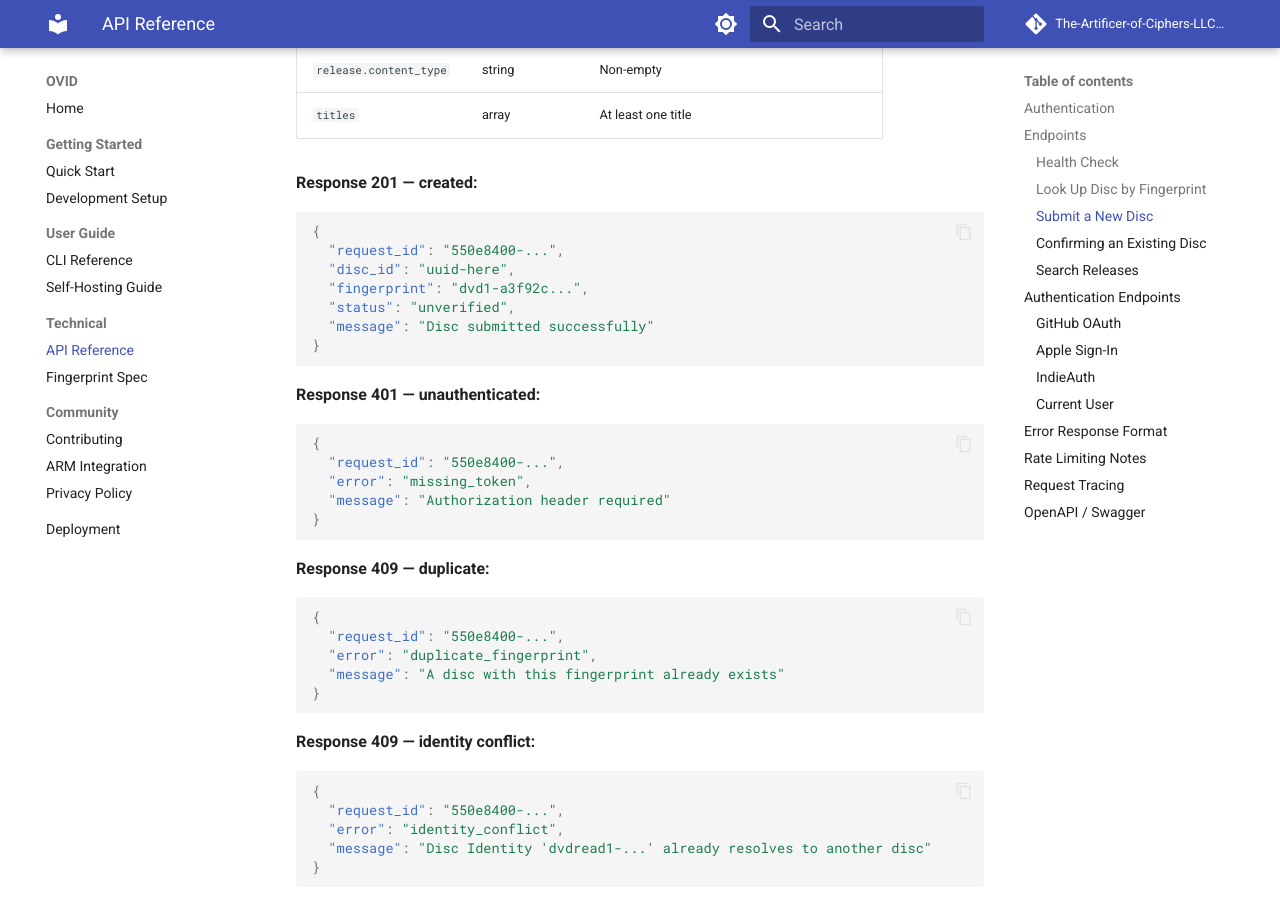
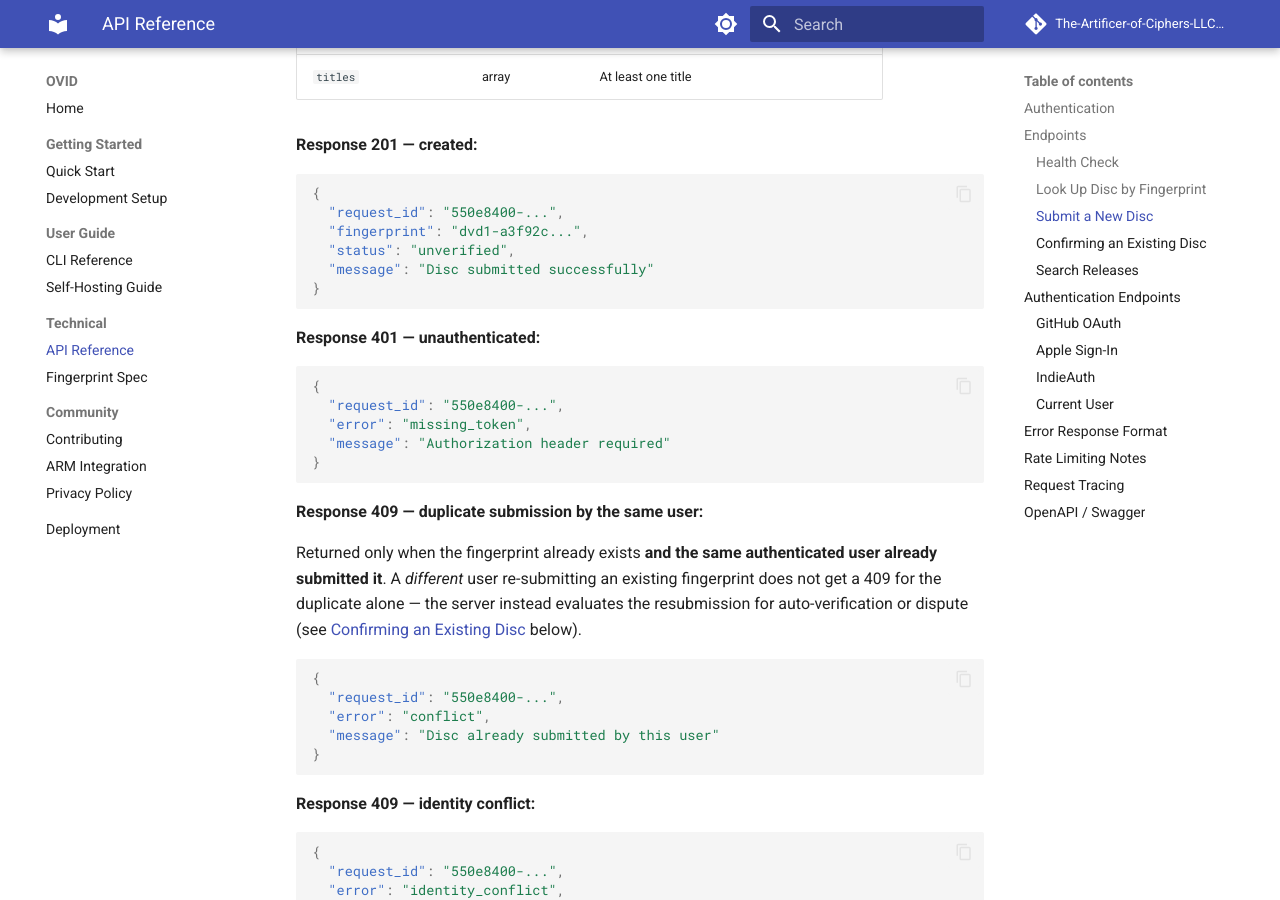
Before and after one commit to The-Artificer-of-Ciphers-LLC/OVID, an MkDocs documentation site: the page built from docs/api-reference.md, in a window 1280 px wide and 900 px high, scrolled down 3859 px. Built offline with MkDocs 1.6.1 and Material for MkDocs 9.7.7, drawn with Linux system fonts in a browser that asks for light colours; comment, search, counter and statistics services are not loaded; some of the changed text lies outside the part shown.

Commit message:
docs(02): fix stale/fabricated error codes in api-reference.md (W7)
The documented `409 duplicate_fingerprint` error does not exist anywhere in
api/app/ — disc.py's same-submitter conflict on POST /v1/disc actually
returns {"error": "conflict", "message": "Disc already submitted by this
user"} (see _error_response call in _handle_existing_disc), and only fires
for the *same* user re-submitting; a different user re-submitting an
existing fingerprint auto-verifies or disputes instead (200), never 409.
Rewrote that section to state the real shape and clarify when it fires.

Grepping every other documented error code against the codebase surfaced
three more fabricated/stale strings, now corrected to match the literal
code: `disc_not_found` -> `not_found` (lookup and confirm 404s use
_error_response(..., "not_found", ...)), and `missing_query` -> `bad_request`
(search_releases uses _error_response(..., "bad_request", ...)), both in
their inline examples and the error-code table.

Also fixed two response-shape defects found in the same blocks while
grounding them against app/schemas.py: the disc-lookup 200 example showed
"releases" as an array, but DiscLookupResponse.release is a singular
optional object; the submit 201 example showed a "disc_id" field that does
not exist on DiscSubmitResponse (request_id/fingerprint/status/message
only).

Co-Authored-By: Claude Opus 4.8 (1M context) <noreply@anthropic.com>

````diff
--- a/docs/api-reference.md
+++ b/docs/api-reference.md
@@ -190,7 +188,6 @@ Creates a new disc entry with release metadata, titles, and tracks in a single t
 ```json
 {
   "request_id": "550e8400-...",
-  "disc_id": "uuid-here",
   "fingerprint": "dvd1-a3f92c...",
   "status": "unverified",
   "message": "Disc submitted successfully"
@@ -207,13 +204,19 @@ Creates a new disc entry with release metadata, titles, and tracks in a single t
 }
 ```
 
-**Response 409 — duplicate:**
+**Response 409 — duplicate submission by the same user:**
+
+Returned only when the fingerprint already exists **and the same
+authenticated user already submitted it**. A *different* user re-submitting
+an existing fingerprint does not get a 409 for the duplicate alone — the
+server instead evaluates the resubmission for auto-verification or dispute
+(see [Confirming an Existing Disc](#confirming-an-existing-disc) below).
 
 ```json
 {
   "request_id": "550e8400-...",
-  "error": "duplicate_fingerprint",
-  "message": "A disc with this fingerprint already exists"
+  "error": "conflict",
+  "message": "Disc already submitted by this user"
 }
 ```
 
@@ -388,13 +391,13 @@ All error responses use a consistent shape:
 
 | HTTP | Code | Description |
 |------|------|-------------|
-| 400 | `missing_query` | Required query parameter missing |
+| 400 | `bad_request` | Required query parameter missing |
 | 400 | `invalid_url` | Invalid IndieAuth URL |
 | 401 | `missing_token` | No Authorization header |
 | 401 | `invalid_token` | Token malformed or signature invalid |
 | 401 | `expired_token` | Token has expired |
-| 404 | `disc_not_found` | No disc matches the fingerprint |
-| 409 | `duplicate_fingerprint` | Fingerprint already exists |
+| 404 | `not_found` | No disc matches the fingerprint |
+| 409 | `conflict` | Same user re-submitting a disc they already submitted |
 | 422 | (Pydantic) | Request body validation failure |
 | 501 | `not_configured` | OAuth provider not configured |
 | 502 | `provider_error` | Upstream OAuth provider error |
````
Also changed, not shown: other parts of docs/api-reference.md (+12 -14 lines).
